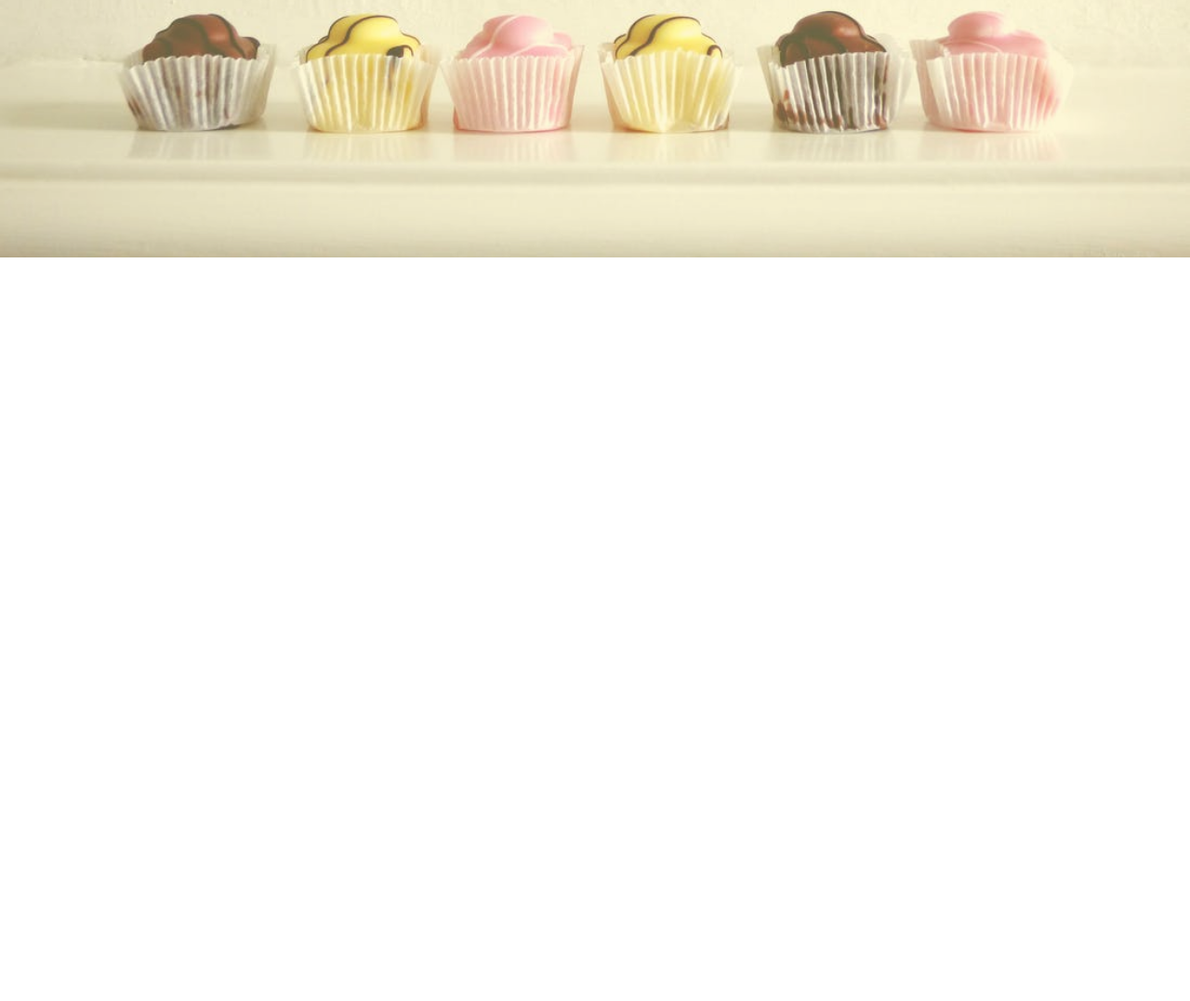
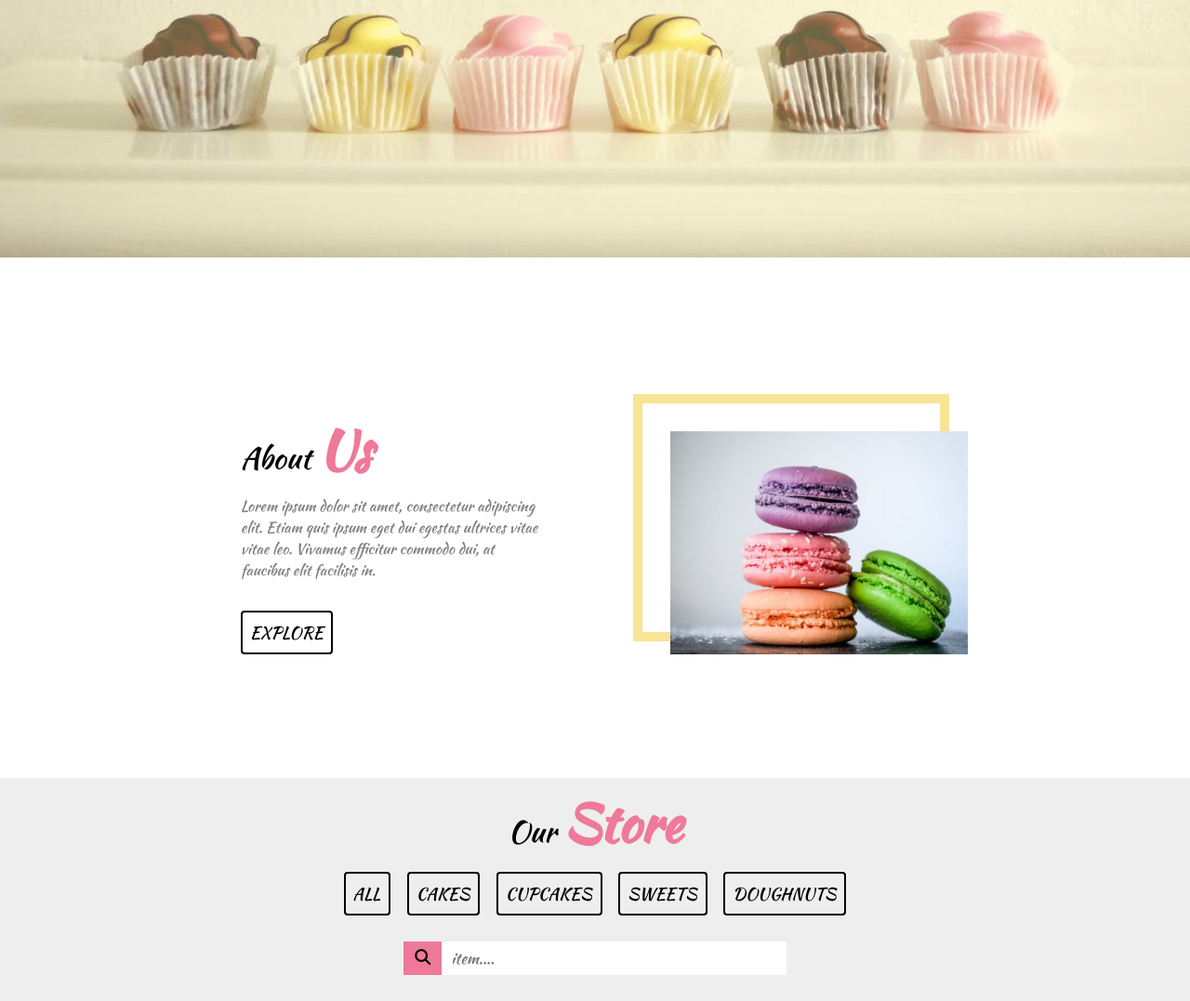
Before and after one commit to wisniacom/4TI_muffinki, a plain HTML site: page index.html in a window 1280 px wide. Shown: the part 523-1600 px from the top of the page at 93% size. Before the commit the page ends 800 px from the top, so only its background shows below. Drawn offline with nearby package versions, Linux system fonts and the light colour scheme.

Commit message:
Polaczenie obu stron w jedna

```diff
--- a/index.html
+++ b/index.html
@@ -2,7 +2,11 @@
     <head>
         <meta charset="UTF-8">
         <link rel="stylesheet" href="style.css">
+        <link rel="stylesheet" href="splide/dist/js/splide.min.js">
         <script src="https://kit.fontawesome.com/b69f740f16.js" crossorigin="anonymous"></script>
+        <script src="splide/dist/js/splide.min.js"></script>
+        <link rel="shortcut icon" href="logo.svg">
+        <title>Muffinki</title>
     </head>
     <body>
         <div class="header">
@@ -11,7 +15,7 @@
 
             <div class="info">
                 <div class="info2">Home</div>
-                <div class="info2"> <a href="second.html">About</a></div>
+                <div class="info2"> <a href=#up>About</a></div>
                 <div class="info2">Store</div>
             </div>
 
@@ -41,7 +45,40 @@
                 </div>
             </div>
         </div>
+
+
+        <div id="up">
+            <div class="about">
+                <p>About <b>Us</b></p>
+                <p2>Lorem ipsum dolor sit amet, consectetur adipiscing elit. Etiam quis ipsum eget dui egestas ultrices vitae vitae leo. Vivamus efficitur commodo dui, at faucibus elit facilisis in. </p2>
+
+                <div class="explore">
+                    EXPLORE
+                </div>
+            </div>
+
+            <div class="macarons">
+                <img src="footer-right-column.jpeg">
+            </div>
+        </div>
+
+        <div class="down">
+            <p>Our <b>Store</b></p>
+
+            <div class="buttons">
+                <div class="button">ALL</div>
+                <div class="button">CAKES</div>
+                <div class="button">CUPCAKES</div>
+                <div class="button">SWEETS</div>
+                <div class="button">DOUGHNUTS</div>
+            </div>
+
+            <div class="search">
+                <button type="submit"><i class="fas fa-search"></i></button>
+                <input type="text" placeholder=" item....">
+            </div>
+        </div>
+
     </body>
 
-
 </html>
--- a/style.css
+++ b/style.css
@@ -61,11 +61,13 @@ body {
     width: 170px;
 }
 
-.explore, .koszyk {
+.explore, .koszyk, .button {
     border-style: solid;
     border-width: 2px;
     border-radius: 4px;
     border-color: black;
+    font-size: 18px;
+    color: black;
     cursor: pointer;
 }
 
@@ -95,10 +97,92 @@ body {
     color: rgb(239, 121, 152);
 }
 
-.explore {
+.explore, .button {
     padding: 8px 9px 8px 8px;
+    margin-top: 4vh;
 }
 
-.explore:hover, .koszyk:hover {
+.explore:hover, .koszyk:hover, .button:hover {
     background-color: rgb(239, 121, 152);
 }
+
+#up {
+    display: flex;
+    flex-direction: row;
+    height: 70vh;
+    align-items: center;
+    justify-content: center;
+}
+
+.about {
+    display: flex;
+    flex-direction: column;
+    font-size: 2vh;
+    width: 25vw;
+    align-items: flex-start;
+    color: gray;
+}
+
+.about p, .down p {
+    font-size: 4vh;
+    margin-bottom: 1vh;
+    color: black;
+}
+
+.about b, .down b {
+    font-size: 7vh;
+    color: rgb(239, 121, 152);
+}
+
+.macarons {
+    width: 25vw;
+    height: 25wh;
+    border-style: solid;
+    border-color: rgb(249, 228, 148);
+    border-width: 10px;
+    margin-left: 8vw;
+}
+
+.macarons img {
+    width: 25vw;
+    height: 25wh;
+    transform: translate(30px, 30px);
+}
+
+.down {
+    background-color: rgb(238, 238, 238);
+    display: flex;
+    flex-direction: column;
+    height: 30vh;
+    justify-content: space-evenly;
+    align-items: center;
+}
+
+.buttons {
+    width: 45vw;
+    display: flex;
+    justify-content: space-evenly;
+}
+
+.down p {
+    margin-bottom: -50px;
+    margin-top: -20px;
+}
+
+.search button {
+    background-color: rgb(239, 121, 152);
+    border-color: rgb(239, 121, 152);
+    float: left;
+    padding: 6px 10px;
+    font-size: 17px;
+    border-style: solid;
+    cursor: pointer;
+}
+
+.search input {
+    padding: 6px;
+    font-size: 17px;
+    border: none;
+    font-family: 'Kaushan Script', cursive;
+    width: 28vw;
+}
```
